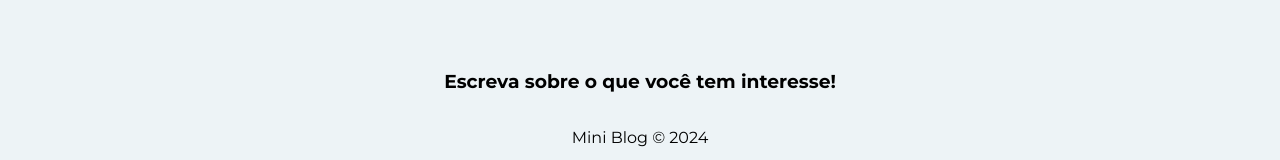
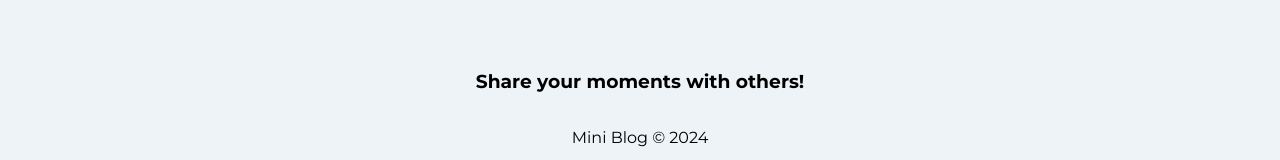
Before and after one commit to rafalebre/MiniBlog, a React (Create React App) app: page /login in a window 1280 px wide. Shown: the part 666-826 px from the top of the page. Built offline with nearby package versions, Linux system fonts and the light colour scheme; no server answers.

Commit message:
footer En

```diff
--- a/src/components/Footer.jsx
+++ b/src/components/Footer.jsx
@@ -3,7 +3,7 @@ import styles from "./Footer.module.css";
 const Footer = () => {
   return (
     <footer className={styles.footer}>
-        <h3>Escreva sobre o que você tem interesse!</h3>
+        <h3>Share your moments with others!</h3>
         <p>Mini Blog &copy; 2024</p>
     </footer>
   )
```
